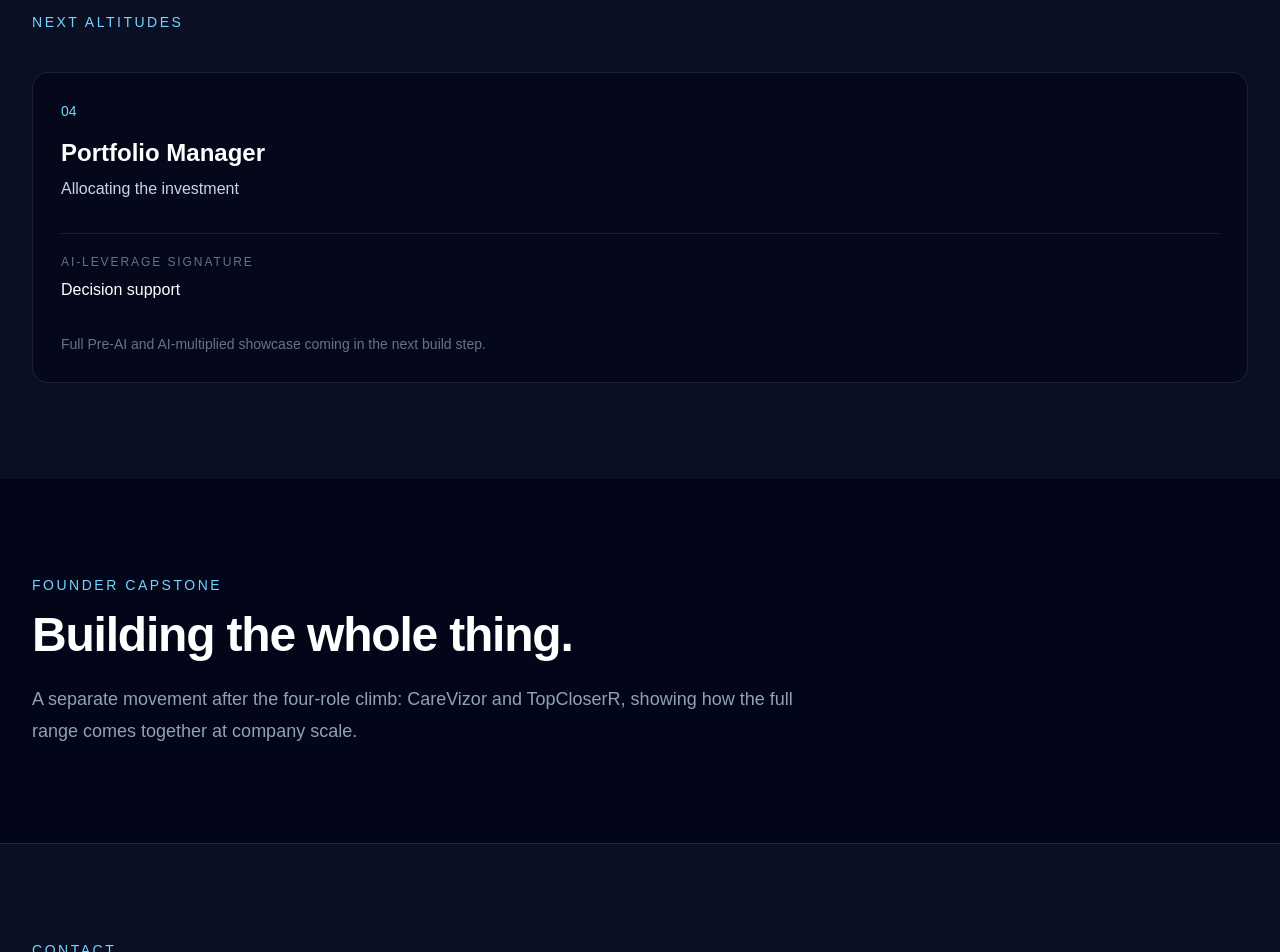
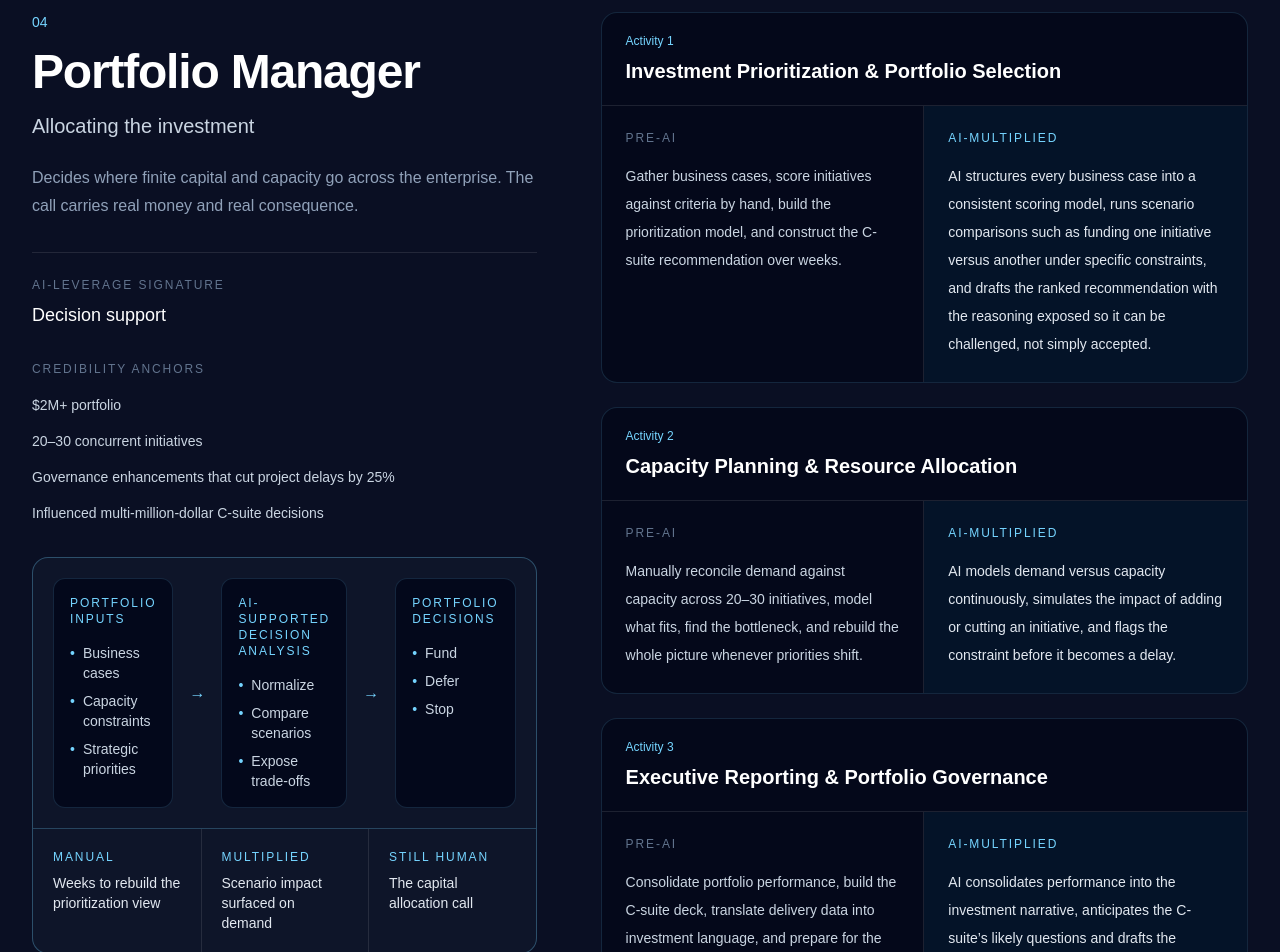
Before and after one commit to franck-ba/badou-apm, a Next.js app: page / in a window 1280 px wide. Shown: the part 6220-7172 px from the top of the page. Built offline with nearby package versions, Linux system fonts and the light colour scheme.

Commit message:
Build Portfolio Manager showcase

```diff
--- a/src/app/page.tsx
+++ b/src/app/page.tsx
@@ -1,12 +1,3 @@
-const roles = [
-  {
-    number: "04",
-    title: "Portfolio Manager",
-    altitude: "Allocating the investment",
-    leverage: "Decision support",
-  },
-];
-
 const businessAnalystActivities = [
   {
     title: "Requirements Elicitation & Synthesis",
@@ -83,6 +74,30 @@ const programManagerActivities = [
       "Prepare governance materials, frame trade-offs for SVP-level sessions, capture decisions live, then manually cascade them back into every affected project.",
     aiMultiplied:
       "AI prepares the trade-off analysis and scenario comparisons before the session, captures decisions in real time, and drafts the cascade of updates to each impacted project.",
+  },
+];
+
+const portfolioManagerActivities = [
+  {
+    title: "Investment Prioritization & Portfolio Selection",
+    preAi:
+      "Gather business cases, score initiatives against criteria by hand, build the prioritization model, and construct the C-suite recommendation over weeks.",
+    aiMultiplied:
+      "AI structures every business case into a consistent scoring model, runs scenario comparisons such as funding one initiative versus another under specific constraints, and drafts the ranked recommendation with the reasoning exposed so it can be challenged, not simply accepted.",
+  },
+  {
+    title: "Capacity Planning & Resource Allocation",
+    preAi:
+      "Manually reconcile demand against capacity across 20–30 initiatives, model what fits, find the bottleneck, and rebuild the whole picture whenever priorities shift.",
+    aiMultiplied:
+      "AI models demand versus capacity continuously, simulates the impact of adding or cutting an initiative, and flags the constraint before it becomes a delay.",
+  },
+  {
+    title: "Executive Reporting & Portfolio Governance",
+    preAi:
+      "Consolidate portfolio performance, build the C-suite deck, translate delivery data into investment language, and prepare for the hard questions by hand.",
+    aiMultiplied:
+      "AI consolidates performance into the investment narrative, anticipates the C-suite’s likely questions and drafts the answers, and keeps the governance view current between meetings, not only for them.",
   },
 ];
 
@@ -341,6 +356,97 @@ function ProgramManagerVisual() {
       </div>
 
       <div className="grid border-t border-sky-300/20 sm:grid-cols-3">
+        {comparison.map((item, index) => (
+          <div
+            key={item.label}
+            className={`p-4 sm:p-5 ${
+              index > 0
+                ? "border-t border-white/10 sm:border-l sm:border-t-0"
+                : ""
+            }`}
+          >
+            <p className="text-xs font-medium uppercase tracking-[0.16em] text-sky-300">
+              {item.label}
+            </p>
+            <p className="mt-2 text-sm leading-5 text-slate-200">
+              {item.detail}
+            </p>
+          </div>
+        ))}
+      </div>
+    </div>
+  );
+}
+
+function PortfolioManagerVisual() {
+  const stages = [
+    {
+      label: "Portfolio inputs",
+      items: [
+        "Business cases",
+        "Capacity constraints",
+        "Strategic priorities",
+      ],
+    },
+    {
+      label: "AI-supported decision analysis",
+      items: ["Normalize", "Compare scenarios", "Expose trade-offs"],
+    },
+    {
+      label: "Portfolio decisions",
+      items: ["Fund", "Defer", "Stop"],
+    },
+  ];
+
+  const comparison = [
+    {
+      label: "Manual",
+      detail: "Weeks to rebuild the prioritization view",
+    },
+    {
+      label: "Multiplied",
+      detail: "Scenario impact surfaced on demand",
+    },
+    {
+      label: "Still human",
+      detail: "The capital allocation call",
+    },
+  ];
+
+  return (
+    <div className="mt-8 overflow-hidden rounded-2xl border border-sky-300/30 bg-slate-900/90">
+      <div className="grid gap-3 p-4 sm:p-5 lg:grid-cols-[1fr_auto_1fr_auto_1fr] lg:items-stretch">
+        {stages.map((stage, index) => (
+          <div key={stage.label} className="contents">
+            <div className="rounded-xl border border-sky-300/15 bg-slate-950/80 p-4">
+              <p className="text-xs font-medium uppercase tracking-[0.16em] text-sky-300">
+                {stage.label}
+              </p>
+              <ul className="mt-4 space-y-2 text-sm leading-5 text-slate-300">
+                {stage.items.map((item) => (
+                  <li key={item} className="flex gap-2">
+                    <span className="text-sky-300" aria-hidden="true">
+                      •
+                    </span>
+                    <span>{item}</span>
+                  </li>
+                ))}
+              </ul>
+            </div>
+
+            {index < stages.length - 1 && (
+              <div
+                className="hidden items-center justify-center px-1 text-sky-300 lg:flex"
+                aria-hidden="true"
+              >
+                →
+              </div>
+            )}
+          </div>
+        ))}
+      </div>
+
+      <div className="grid border-t border-sky-300/25 sm:grid-cols-3">
         {comparison.map((item, index) => (
           <div
             key={item.label}
@@ -773,35 +879,103 @@ export default function Home() {
         </div>
       </section>
 
-      <section className="bg-slate-900/60 px-6 py-24 lg:px-8">
+      <section
+        id="portfolio-manager"
+        className="border-b border-white/10 bg-slate-900/60 px-6 py-24 lg:px-8"
+      >
         <div className="mx-auto max-w-7xl">
-          <p className="text-sm font-medium uppercase tracking-[0.18em] text-sky-300">
-            Next altitudes
+          <div className="grid gap-10 lg:grid-cols-[0.8fr_1.2fr] lg:gap-16">
+            <div>
+              <p className="text-sm font-medium text-sky-300">04</p>
+
+              <h2 className="mt-4 text-4xl font-semibold tracking-tight sm:text-5xl">
+                Portfolio Manager
+              </h2>
+
+              <p className="mt-4 text-xl text-slate-300">
+                Allocating the investment
               </p>
 
-          <div className="mt-10 grid gap-5">
-            {roles.map((role) => (
-              <article
-                key={role.title}
-                className="rounded-2xl border border-white/10 bg-slate-950/70 p-7"
-              >
-                <p className="text-sm text-sky-300">{role.number}</p>
-                <h3 className="mt-4 text-2xl font-semibold">{role.title}</h3>
-                <p className="mt-2 text-slate-300">{role.altitude}</p>
+              <p className="mt-6 max-w-xl text-base leading-7 text-slate-400">
+                Decides where finite capital and capacity go across the
+                enterprise. The call carries real money and real consequence.
+              </p>
 
-                <div className="mt-8 border-t border-white/10 pt-5">
+              <div className="mt-8 border-t border-white/10 pt-6">
                 <p className="text-xs uppercase tracking-[0.16em] text-slate-500">
                   AI-leverage signature
                 </p>
-                  <p className="mt-2 font-medium text-white">{role.leverage}</p>
+                <p className="mt-2 text-lg font-medium text-white">
+                  Decision support
+                </p>
               </div>
 
-                <p className="mt-8 text-sm text-slate-500">
-                  Full Pre-AI and AI-multiplied showcase coming in the next
-                  build step.
+              <div className="mt-8">
+                <p className="text-xs uppercase tracking-[0.16em] text-slate-500">
+                  Credibility anchors
                 </p>
+
+                <ul className="mt-4 space-y-3 text-sm leading-6 text-slate-300">
+                  <li>$2M+ portfolio</li>
+                  <li>20–30 concurrent initiatives</li>
+                  <li>
+                    Governance enhancements that cut project delays by 25%
+                  </li>
+                  <li>Influenced multi-million-dollar C-suite decisions</li>
+                </ul>
+              </div>
+
+              <PortfolioManagerVisual />
+            </div>
+
+            <div className="space-y-6">
+              {portfolioManagerActivities.map((activity, index) => (
+                <article
+                  key={activity.title}
+                  className="overflow-hidden rounded-2xl border border-sky-300/15 bg-slate-950/70"
+                >
+                  <div className="border-b border-white/10 px-6 py-5">
+                    <p className="text-xs text-sky-300">Activity {index + 1}</p>
+                    <h3 className="mt-2 text-xl font-semibold">
+                      {activity.title}
+                    </h3>
+                  </div>
+
+                  <div className="grid md:grid-cols-2">
+                    <div className="border-b border-white/10 p-6 md:border-b-0 md:border-r">
+                      <p className="text-xs font-medium uppercase tracking-[0.16em] text-slate-500">
+                        Pre-AI
+                      </p>
+                      <p className="mt-4 text-sm leading-7 text-slate-300">
+                        {activity.preAi}
+                      </p>
+                    </div>
+
+                    <div className="bg-sky-400/[0.06] p-6">
+                      <p className="text-xs font-medium uppercase tracking-[0.16em] text-sky-300">
+                        AI-multiplied
+                      </p>
+                      <p className="mt-4 text-sm leading-7 text-slate-200">
+                        {activity.aiMultiplied}
+                      </p>
+                    </div>
+                  </div>
                 </article>
               ))}
+            </div>
+          </div>
+
+          <div className="mt-12 rounded-2xl border border-sky-300/25 bg-slate-950/70 p-7 sm:p-9">
+            <p className="text-xs font-medium uppercase tracking-[0.16em] text-sky-300">
+              What stays human
+            </p>
+
+            <p className="mt-4 max-w-5xl text-xl leading-8 text-white sm:text-2xl">
+              The allocation call itself. Which bets the enterprise makes with
+              finite capital, when to kill a sunk-cost initiative, and standing
+              behind a multi-million-dollar recommendation in front of the
+              C-suite. AI sharpens the decision. The portfolio leader owns it.
+            </p>
           </div>
         </div>
       </section>
```
Lines whose indentation alone changed are shown as unchanged.
